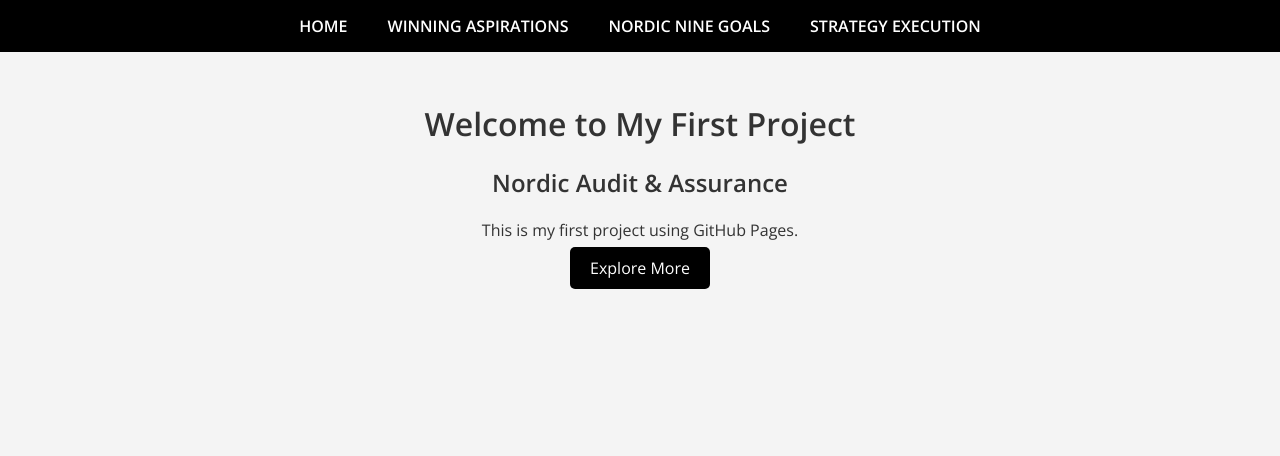
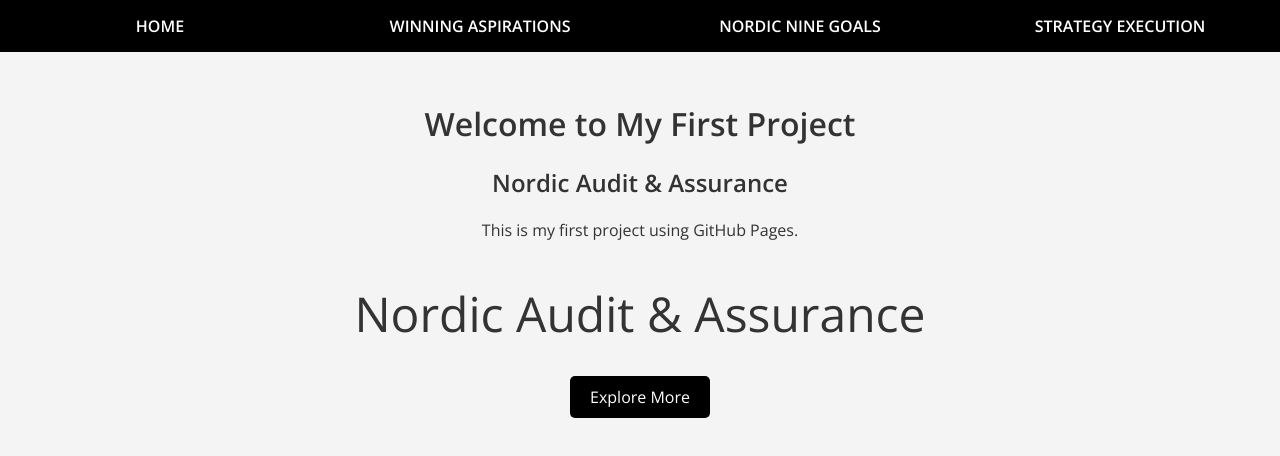
Before and after one commit to Christofferdyran/my-first-project, a plain HTML site: page index.html in a window 1280 px wide. Drawn offline with nearby package versions, Linux system fonts and the light colour scheme.

Commit message:
Update index.html

```diff
--- a/index.html
+++ b/index.html
@@ -9,6 +9,7 @@
         /* Global styles */
         body {
             font-family: 'Open Sans', sans-serif;
+            font-weight: 400;
             margin: 0;
             padding: 0;
             background-color: #f4f4f4;
@@ -25,12 +26,16 @@
             list-style: none;
             display: flex;
             justify-content: center;
+            justify-content: space-between;
             margin: 0;
             padding: 0;
+            width: 100%;
         }
 
         nav li {
             margin: 0 20px;
+            flex: 1;
+            text-align: center;
         }
 
         nav a {
@@ -58,6 +63,11 @@
         .fade {
             opacity: 0;
             animation: fadeIn 1.5s ease-in forwards;
+        }
+
+        .audit {
+            font-size: 3rem;
+            font-weight: 300;
         }
 
         @keyframes fadeIn {
@@ -103,6 +113,7 @@
         <h1>Welcome to My First Project</h1>
         <h2 class="fade">Nordic Audit &amp; Assurance</h2>
         <p>This is my first project using GitHub Pages.</p>
+        <h2 class="fade audit">Nordic Audit &amp; Assurance</h2>
         <a href="#" class="button">Explore More</a>
     </div>
 
```
